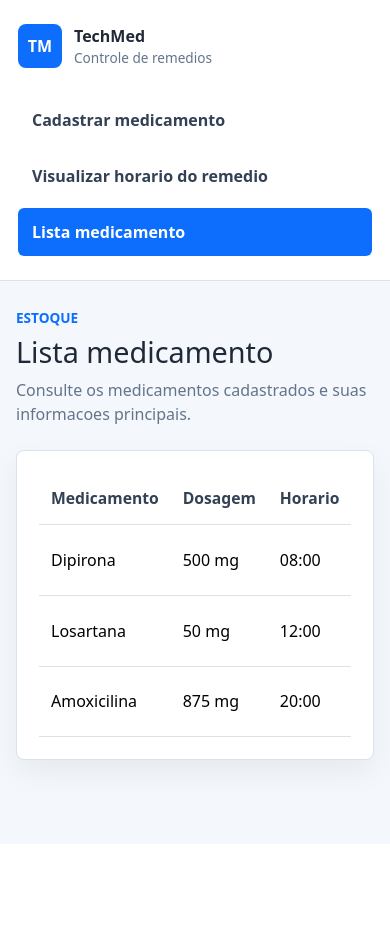
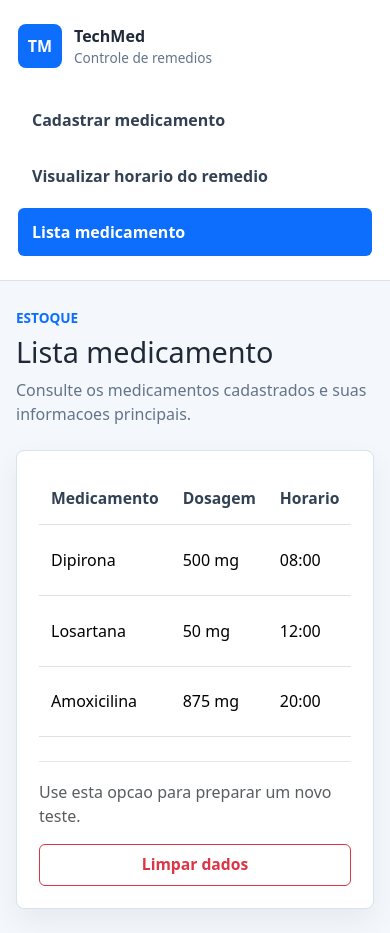
Before and after one commit to diegogrlima/TechMed, a React (Vite) app: page /medicamentos/lista in a window 390 px wide. Before the commit the page ends 844 px from the top, so only its background shows below. Built offline with nearby package versions, Linux system fonts and the light colour scheme.

Commit message:
feat: permite limpar dados cadastrados

```diff
--- a/src/App.css
+++ b/src/App.css
@@ -162,6 +162,23 @@
   font-size: 1rem;
 }
 
+.medicine-list-tools {
+  display: flex;
+  align-items: center;
+  justify-content: space-between;
+  gap: 16px;
+  margin-top: 24px;
+  padding-top: 18px;
+  border-top: 1px solid #e2e8f0;
+}
+
+.medicine-clear-button {
+  min-height: 42px;
+  padding: 8px 16px;
+  font-size: 0.98rem;
+  font-weight: 600;
+}
+
 .next-medicine-card {
   margin-bottom: 24px;
   border-left: 6px solid #0d6efd;
@@ -319,6 +336,11 @@
     padding: 14px 12px;
   }
 
+  .medicine-list-tools {
+    align-items: stretch;
+    flex-direction: column;
+  }
+
   .next-medicine-body {
     align-items: stretch;
     flex-direction: column;
--- a/src/data/medicineStorage.js
+++ b/src/data/medicineStorage.js
@@ -56,3 +56,9 @@ export function deleteMedicine(medicineId) {
 
   return updatedMedicines;
 }
+
+export function clearMedicines() {
+  saveMedicines([]);
+
+  return [];
+}
--- a/src/pages/MedicineListPage.jsx
+++ b/src/pages/MedicineListPage.jsx
@@ -1,6 +1,6 @@
 import { useMemo, useState } from "react";
 import { Badge, Button, ButtonGroup, Card, Form, Modal, Pagination, Table } from "react-bootstrap";
-import { deleteMedicine, loadMedicines, updateMedicine } from "../data/medicineStorage";
+import { clearMedicines, deleteMedicine, loadMedicines, updateMedicine } from "../data/medicineStorage";
 
 const ITEMS_PER_PAGE = 5;
 
@@ -9,6 +9,7 @@ function MedicineListPage() {
   const [currentPage, setCurrentPage] = useState(1);
   const [editingMedicine, setEditingMedicine] = useState(null);
   const [deletingMedicine, setDeletingMedicine] = useState(null);
+  const [showClearDataModal, setShowClearDataModal] = useState(false);
 
   const shouldPaginate = medicineList.length > ITEMS_PER_PAGE;
   const totalPages = Math.ceil(medicineList.length / ITEMS_PER_PAGE);
@@ -40,6 +41,12 @@ function MedicineListPage() {
     setDeletingMedicine(null);
   };
 
+  const confirmClearData = () => {
+    setMedicineList(clearMedicines());
+    setCurrentPage(1);
+    setShowClearDataModal(false);
+  };
+
   return (
     <>
       <Card className="content-card comfortable-card medicine-list-card">
@@ -57,7 +64,7 @@ function MedicineListPage() {
             <tbody>
               {medicineList.length === 0 ? (
                 <tr>
-                    <td colSpan={5} className="py-5 text-center text-muted">
+                  <td colSpan={5} className="py-5 text-center text-muted">
                     Nenhum medicamento cadastrado.
                   </td>
                 </tr>
@@ -123,6 +130,18 @@ function MedicineListPage() {
                   onClick={() => setCurrentPage((page) => Math.min(page + 1, totalPages))}
                 />
               </Pagination>
+            </div>
+          )}
+          {medicineList.length > 0 && (
+            <div className="medicine-list-tools">
+              <span className="text-muted">Use esta opcao para preparar um novo teste.</span>
+              <Button
+                className="medicine-clear-button"
+                variant="outline-danger"
+                onClick={() => setShowClearDataModal(true)}
+              >
+                Limpar dados
+              </Button>
             </div>
           )}
         </Card.Body>
@@ -209,6 +228,29 @@ function MedicineListPage() {
           </Button>
         </Modal.Footer>
       </Modal>
+
+      <Modal show={showClearDataModal} onHide={() => setShowClearDataModal(false)} centered>
+        <Modal.Header closeButton>
+          <Modal.Title>Limpar dados</Modal.Title>
+        </Modal.Header>
+        <Modal.Body>
+          <p className="mb-0">
+            Tem certeza que deseja apagar todos os medicamentos cadastrados neste navegador?
+          </p>
+        </Modal.Body>
+        <Modal.Footer>
+          <Button
+            className="comfortable-action"
+            variant="outline-secondary"
+            onClick={() => setShowClearDataModal(false)}
+          >
+            Cancelar
+          </Button>
+          <Button className="comfortable-action" variant="danger" onClick={confirmClearData}>
+            Limpar dados
+          </Button>
+        </Modal.Footer>
+      </Modal>
     </>
   );
 }
```
